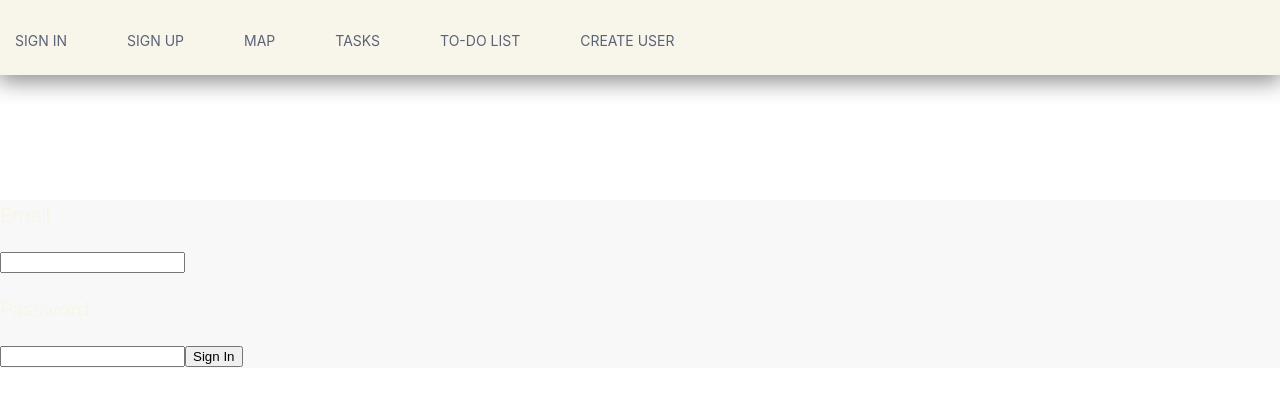
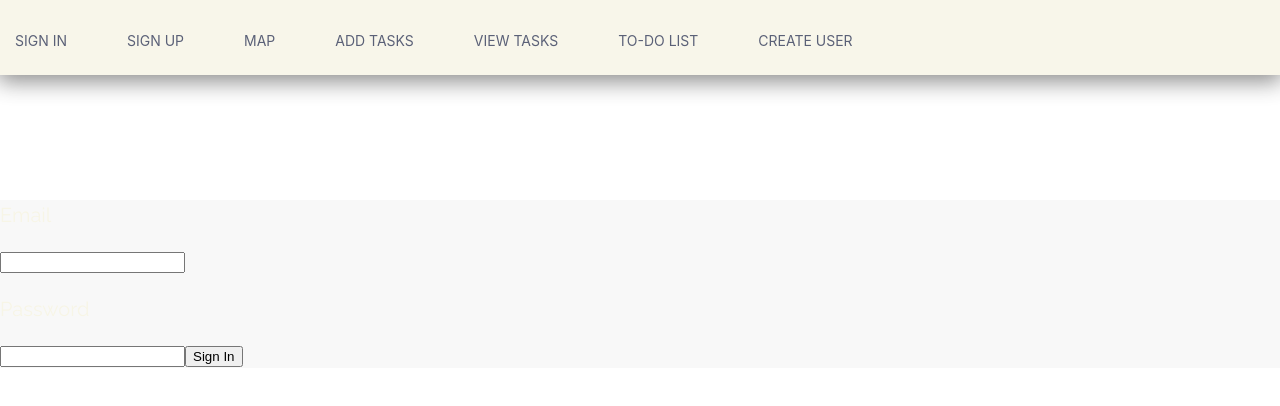
Before and after one commit to shaunacurran/chore-list, a React (Create React App) app in the folder client/: page /signIn in a window 1280 px wide. Shown: the top 406 px of the page. Built offline with nearby package versions, Linux system fonts and the light colour scheme; what google-maps-react would draw is missing.

Commit message:
verify sign in email and password

```diff
--- a/client/src/App.js
+++ b/client/src/App.js
@@ -7,7 +7,7 @@ import infotext from './landing.css';
 import navbar from './navbar.css';
 
 import GoogleApiWrapper from './components/Map';
-import {BrowserRouter as Router, Route, Link} from 'react-router-dom';
+import { BrowserRouter as Router, Route, Link } from 'react-router-dom';
 
 import ToDo from './components/ToDo';
 import HomeTasks from './components/HomeTasks';
@@ -33,28 +33,29 @@ class App extends Component {
               <nav className="uk-navbar-container uk-navbar-transparent">
                 <div className="uk-navbar-right">
                   <ul className="uk-navbar-nav">
-                    <li className="uk-active"><Link to = "/signin/">Sign In</Link></li>
-                    <li className="uk-active"><Link to = "/householdsignup/">Sign Up</Link></li>
+                    <li className="uk-active"><Link to="/signin/">Sign In</Link></li>
+                    <li className="uk-active"><Link to="/householdsignup/">Sign Up</Link></li>
                     <li className="uk-active"><Link to="/map/">Map</Link></li>
-                    <li className="uk-active"><Link to = "/addtask/">Tasks</Link></li>
-                    <li className="uk-active"><Link to = "/toDoList/">To-Do List</Link></li>
-                    <li className="uk-active"><Link to = "/user/">Create User</Link></li>
+                    <li className="uk-active"><Link to="/addtask/">Add Tasks</Link></li>
+                    <li className="uk-active"><Link to="/home/">View Tasks</Link></li>
+                    <li className="uk-active"><Link to="/toDoList/">To-Do List</Link></li>
+                    <li className="uk-active"><Link to="/user/">Create User</Link></li>
                   </ul>
                 </div>
               </nav>
             </div>
 
-            <Route exact path ="/home" component={ Home }/>
+            <Route exact path="/home" component={Home} />
 
-              <Route exact path ="/" component={ NavImage } />
+            <Route exact path="/" component={NavImage} />
 
-              <Route exact path ="/signIn" component={ SignIn }/>
-              <Route exact path ="/householdsignup" component={ HouseholdSignUp }/>
-              <Route exact path ="/map" component={ GoogleApiWrapper }/>
-              <Route exact path ="/addTask" component={ AddTask }/>
-              <Route exact path ="/toDoList" component={ ToDo }/>
-              <Route exact path ="/user" component={ User }/>
-        </nav>
+            <Route exact path="/signIn" component={SignIn} />
+            <Route exact path="/householdsignup" component={HouseholdSignUp} />
+            <Route exact path="/map" component={GoogleApiWrapper} />
+            <Route exact path="/addTask" component={AddTask} />
+            <Route exact path="/toDoList" component={ToDo} />
+            <Route exact path="/user" component={User} />
+          </nav>
         </Router>
 
 
--- a/client/src/components/Home.js
+++ b/client/src/components/Home.js
@@ -53,20 +53,20 @@ export default class Home extends React.Component {
                 {task.taskLocation}
                 <br />
                 <button
-                    onClick={ () => this.deleteTask(task._id)}
+                    onClick={() => this.deleteTask(task._id)}
                 >
                     Done
                 </button>
             </li>
         )
-    );
+        );
         return (
-            <div className = "tasksInput">
+            <div className="tasksInput">
                 <div>
                     <h4>
-                         Events
+                        Tasks
                         <ul>
-                             {listTasks}
+                            {listTasks}
                         </ul>
                     </h4>
                 </div>
--- a/client/src/components/SignIn.js
+++ b/client/src/components/SignIn.js
@@ -19,28 +19,24 @@ export default class SignIn extends React.Component {
         API.getUsers({})
             .then(function (res) {
                 var userArray = res.data
-                // for (var i = 0; i < userArray.length; i++) {
-                // console.log(res.data[i].email)
-                // console.log(userArray[0].email)
-                // userArray.filter(function (userObject) {
 
-                //     return _this.state.email === userObject.email;
-                // }).filter(function (userObject) {
-                //     return _this.state.password === userObject.password
-                // });
+                function findEmail(userArray) {
+                    return (userArray.email === _this.state.email,
+                        userArray.password === _this.state.password
+                    );
+                }
+                sessionStorage.setItem('Email', _this.state.email);
+                sessionStorage.setItem('Password', _this.state.password);
+                sessionStorage.setItem('Household', );
 
-                //     }
-                // }
-
-                function findEmail(fruit) {
-                    return userArray.email === _this.state.email;
+                if (userArray.find(findEmail)) {
+                    _this.props.history.push('/home')
                 }
 
-                console.log(userArray.find(findEmail));
+
 
             })
             .catch(err => console.log(err))
-            this.props.history.push('/home')
 
     };
 
@@ -54,7 +50,7 @@ export default class SignIn extends React.Component {
 
     render() {
         return (
-            <div className = "signinForm">
+            <div className="signinForm">
                 <form>
                     <p>Email</p>
                     <input
```
